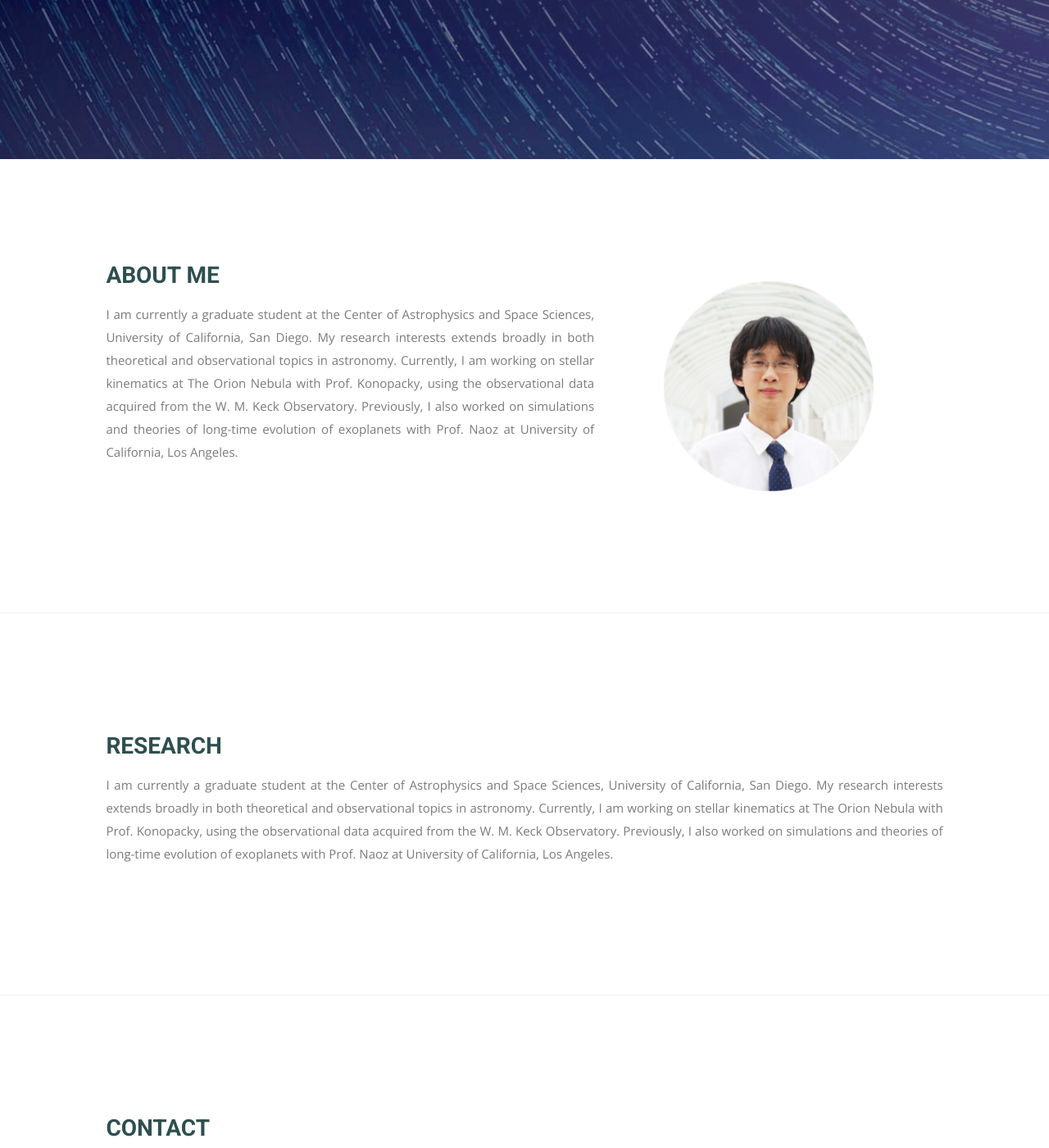
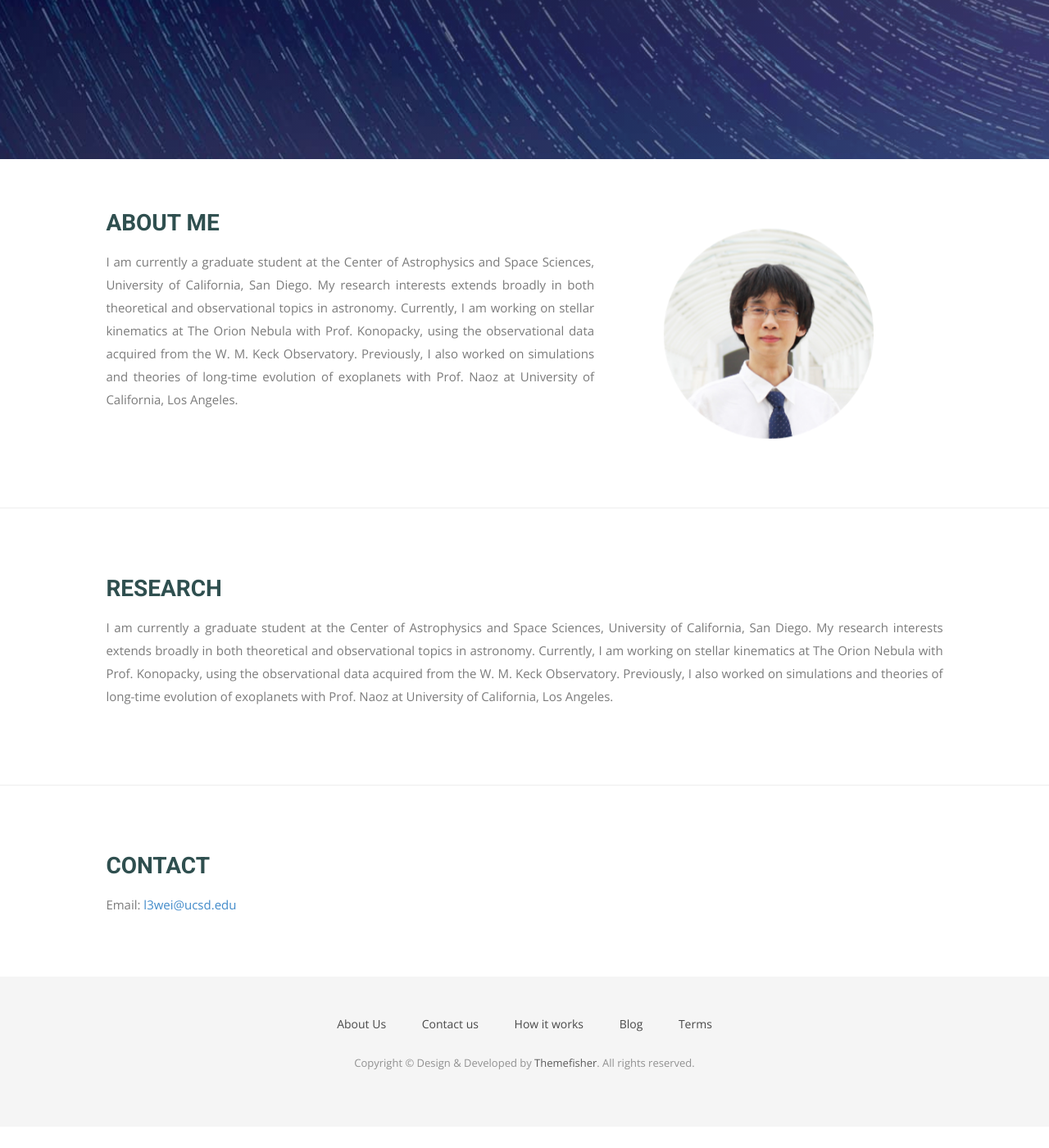
Before and after one commit to wei-lingfeng/lingfeng-wei.github.io, a Jekyll site: the page built from index.html, in a window 1280 px wide and 1400 px high, scrolled down 462 px. Shown: the whole window at 82% size. Built offline with Jekyll 4.4.1, drawn with Linux system fonts in a browser that asks for light colours; nearby versions of some CDN libraries; some web fonts are replaced; after the commit the page ends 1836 px from its top, so only the background shows below that.

Commit message:
Update airspace.css

```diff
--- a/css/airspace.css
+++ b/css/airspace.css
@@ -151,8 +151,8 @@ font header .navbar-default .navbar-nav li a:hover {
 	module Start
 --*/
 .module {
-  padding-top: 10%;
-  padding-bottom: 10%;
+  padding-top: 5%;
+  padding-bottom: 5%;
   padding-left: 6%;
   padding-right: 6%;
 }
```
